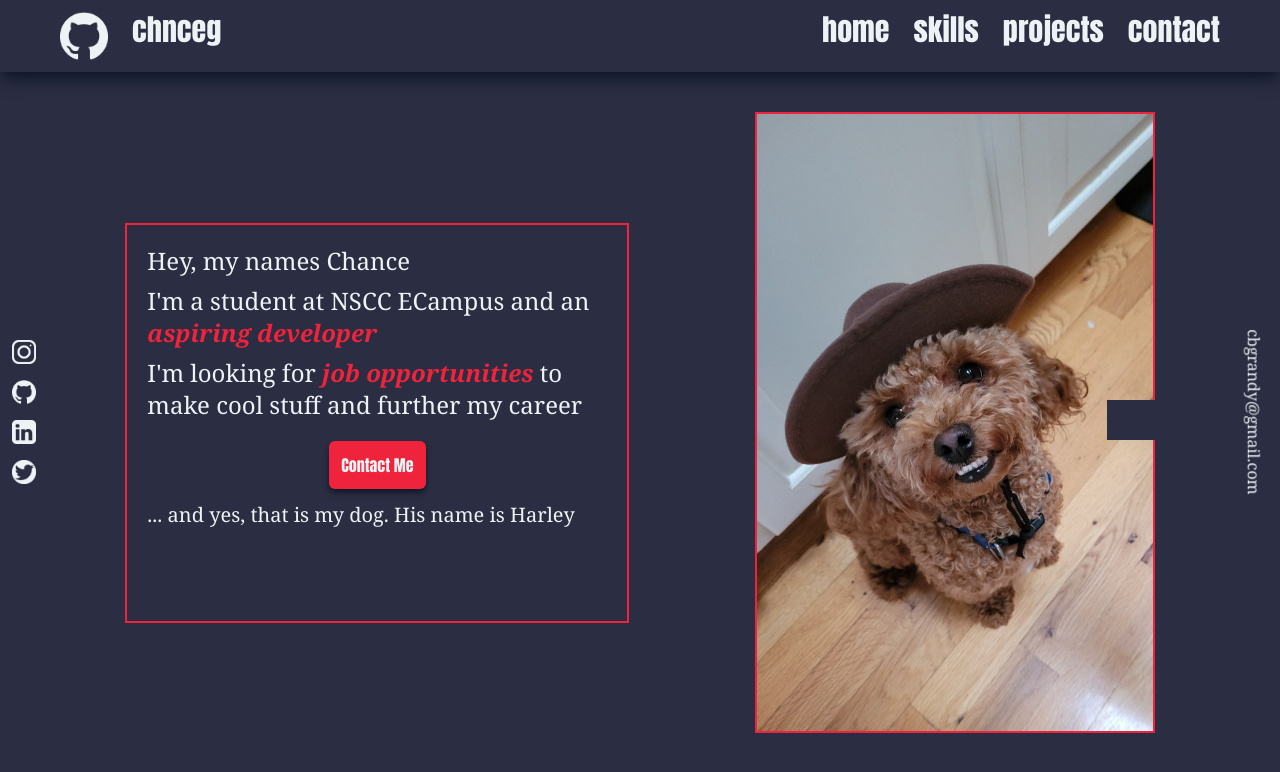
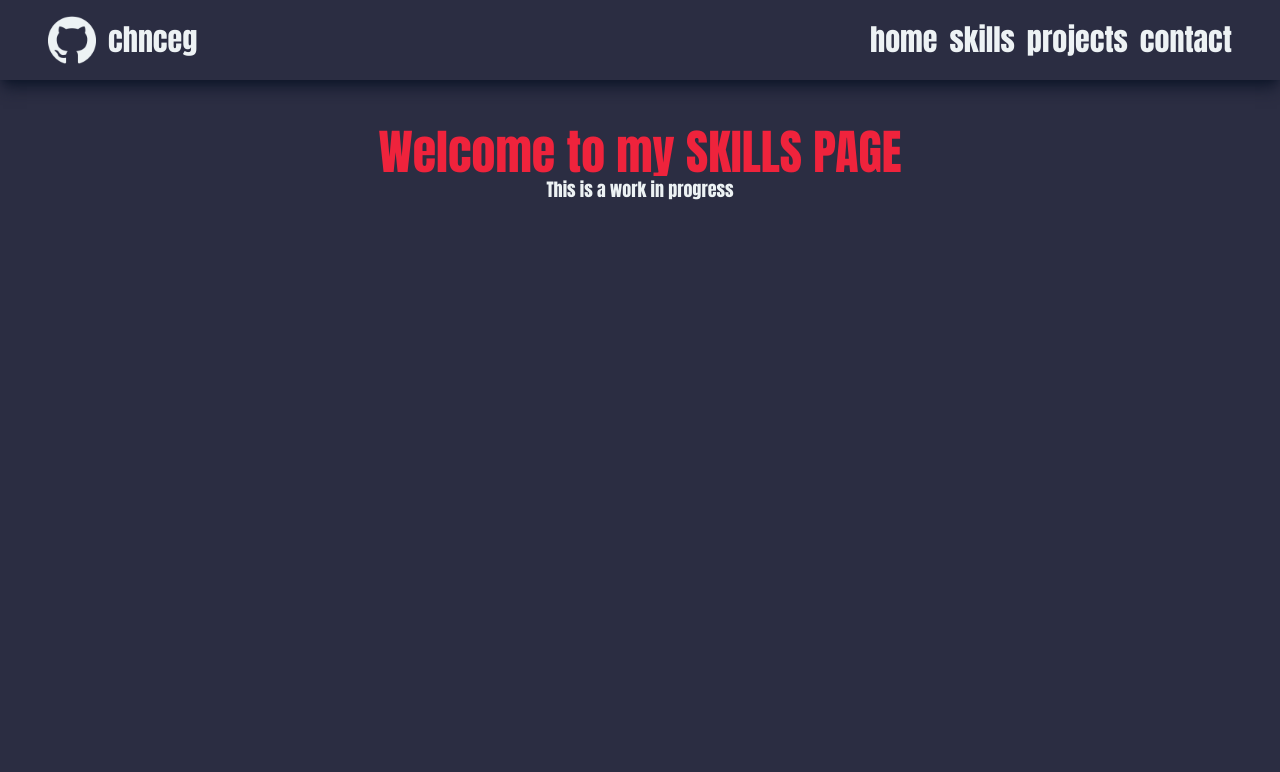
Before and after one commit to ChnceG/ChnceG.github.io, a React (Vite) app: page /Skills in a window 1280 px wide. Shown: the top 772 px of the page. Built offline with nearby package versions, Linux system fonts and the light colour scheme.

Commit message:
Multi Page layout + css fixes

```diff
--- a/package.json
+++ b/package.json
@@ -14,6 +14,8 @@
     "postcss": "^8.4.33",
     "react": "^18.2.0",
     "react-dom": "^18.2.0",
+    "react-router-dom": "^6.22.0",
+    "styled-components": "^6.1.8",
     "tailwindcss": "^3.4.1"
   },
   "devDependencies": {
--- a/src/App.tsx
+++ b/src/App.tsx
@@ -1,35 +1,25 @@
 import Navbar from './components/Navbar'
-import InfoBox from './components/InfoBox'
-import Button from './components/Button'
-import SocialIcons from './components/SocialIcons'
-import Email from './components/Email'
-import harleyImage from './assets/harley_full.jpg'
+import {
+  BrowserRouter as Router,
+  Routes,
+  Route,
+} from 'react-router-dom'
+import Home from './pages/Home'
+import Skills from './pages/Skills'
+import Projects from './pages/Projects'
+import Contact from './pages/Contact'
+
 
 export default function App() {
   return (
-    <div>
+    <Router>
       <Navbar />
-      <div className='flex justify-evenly mt-10'>
-        <SocialIcons className='m-3' />
-        <InfoBox className='h-[400px] self-center'>
-          <div className='p-5 w-[500px]'>
-            <p className='text-2xl mb-2'>Hey, my names Chance</p>
-            <p className='text-2xl mb-2'>I'm a student at NSCC ECampus and an <i><b>aspiring developer</b></i></p>
-            <p className='text-2xl mb-2'>I'm looking for <i><b>job opportunities</b></i> to make cool stuff and further my career</p>
-            <div className='flex justify-center'>
-              <Button className='m-3'>
-                Contact Me
-              </Button>
-            </div>
-
-            <p className='text-xl mb-2'>... and yes, that is my dog. His name is Harley</p>
-          </div>
-        </InfoBox>
-        <InfoBox className='w-[400px]'>
-          <img src={harleyImage} alt="Harley the dog" />
-        </InfoBox>
-        <Email email="cbgrandy@gmail.com" />
-      </div>
-    </div>
+      <Routes>
+        <Route path="/" element={<Home />} />
+        <Route path="/Skills" element={<Skills />} />
+        <Route path="/projects" element={<Projects />} />
+        <Route path="/contact" element={<Contact />} />
+      </Routes>
+    </Router>
   )
 }
--- a/src/components/Navbar.tsx
+++ b/src/components/Navbar.tsx
@@ -1,18 +1,17 @@
+import React from 'react';
+import { Link } from 'react-router-dom';
 import gitImage from '../assets/git.png';
 
-export default function Navbar(): JSX.Element {
+export default function Navbar() : JSX.Element {
     return (
-        <nav className='mb-3 text-2xl flex shadow-slate-900 shadow-lg justify-between'>
-            <div className='ml-12 flex'>
-                <img src={gitImage} alt='logo' className='h-12 w-12 m-3' />
-                <h1 className='text-3xl m-3'>chnceg</h1>
-            </div>
-            <div className='flex mr-12'>
-                <h1 className='text-3xl m-3'>home</h1>
-                <h1 className='text-3xl m-3'>skills</h1>
-                <h1 className='text-3xl m-3'>projects</h1>
-                <h1 className='text-3xl m-3'>contact</h1>
-            </div>
+        <nav className='h-[80px] flex shadow-slate-900 shadow-lg justify-between items-center px-12 gap-3 mb-12'>
+            <img src={gitImage} alt='logo' className='h-12 w-12' />
+            <h1 className='text-3xl'>chnceg</h1>
+            <div className='grow'></div>
+            <h1 className='text-3xl'> <Link to="/">home</Link> </h1>
+            <h1 className='text-3xl'> <Link to="/Skills">skills</Link> </h1>
+            <h1 className='text-3xl'> <Link to="/Projects">projects</Link> </h1>
+            <h1 className='text-3xl'> <Link to="/Contact">contact</Link> </h1>
         </nav>
     );
 }
--- a/src/index.css
+++ b/src/index.css
@@ -22,3 +22,13 @@ b {
     font-family: 'Cambria', sans-serif;
     color: #EF233C;
 }
+
+.accordion {
+    transition: max-height 0.5s ease-in-out;
+    overflow: hidden;
+    max-height: 0;
+  }
+
+  .accordion-open {
+    max-height: 500px;
+  }
--- /dev/null
+++ b/src/pages/Contact.tsx
@@ -0,0 +1,10 @@
+export default function Contact() {
+    return (
+        <div>
+            <div className="flex flex-col justify-center items-center">
+                <h1 className="text-5xl font-impact text-bold-red">Welcome to my CONTACT PAGE</h1>
+                <p className="text-lg font-impact text-text-offwhite">This is a work in progress</p>
+            </div>
+        </div>
+    )
+ }
--- /dev/null
+++ b/src/pages/Home.tsx
@@ -0,0 +1,33 @@
+import InfoBox from '../components/InfoBox'
+import Button from '../components/Button'
+import SocialIcons from '../components/SocialIcons'
+import Email from '../components/Email'
+import harleyImage from '../assets/harley_full.jpg'
+
+export default function Home() {
+    return (
+        <div>
+            <div className='flex justify-evenly mt-10'>
+                <SocialIcons className='m-3' />
+                <InfoBox className='h-[400px] self-center'>
+                <div className='p-5 w-[500px]'>
+                    <p className='text-2xl mb-2'>Hey, my names Chance</p>
+                    <p className='text-2xl mb-2'>I'm a student at NSCC ECampus and an <i><b>aspiring developer</b></i></p>
+                    <p className='text-2xl mb-2'>I'm looking for <i><b>job opportunities</b></i> to make cool stuff and further my career</p>
+                    <div className='flex justify-center'>
+                    <Button className='m-3'>
+                        Contact Me
+                    </Button>
+                    </div>
+
+                    <p className='text-xl mb-2'>... and yes, that is my dog. His name is Harley</p>
+                </div>
+                </InfoBox>
+                <InfoBox className='w-[400px]'>
+                <img src={harleyImage} alt="Harley the dog" />
+                </InfoBox>
+                <Email email="cbgrandy@gmail.com" />
+            </div>
+        </div>
+    )
+}
--- /dev/null
+++ b/src/pages/Projects.tsx
@@ -0,0 +1,16 @@
+import { useState } from 'react';
+import { projectData } from '../util/ProjectData';
+import '../index.css';
+
+const Projects = () => {
+  return (
+    <div>
+      <div className="flex flex-col justify-center items-center">
+        <h1 className="text-5xl text-bold-red">Welcome to my PROJECTS</h1>
+        <p className="text-lg text-text-offwhite">This is a work in progress</p>
+      </div>
+    </div>
+  );
+};
+
+export default Projects;
--- /dev/null
+++ b/src/pages/Skills.tsx
@@ -0,0 +1,10 @@
+export default function Skills() {
+    return (
+        <div>
+            <div className="flex flex-col justify-center items-center">
+                <h1 className="text-5xl font-impact text-bold-red">Welcome to my SKILLS PAGE</h1>
+                <p className="text-lg font-impact text-text-offwhite">This is a work in progress</p>
+            </div>
+        </div>
+    )
+}
--- /dev/null
+++ b/src/util/ProjectData.ts
@@ -0,0 +1,23 @@
+export const projectData = [
+    {
+        title: 'NSCC Job Bot - May 2023',
+        image: 'https://via.placeholder.com/150',
+        description: 'A Discord bot made with NodeJS for scraping job postings',
+        content: 'I made this bot to help myself and others keep an eye on job postings in the IT section of the NSCC job board. It was part of a research project I did for school and it helped teach Javascript and NodeJS.',
+        link: 'https://github.com',
+    },
+    {
+        title: 'Quickpoll.ca - January 2024 [WIP]',
+        image: 'https://via.placeholder.com/150',
+        description: 'A web app made with NextJS and Golang for creating and sharing polls',
+        content: `I, with a team of 3 others, made this web app as our Capstone project for school. It features a NextJS frontend and a Goland backend. It's a trial by fire in learning new technologies and working with a team.`,
+        link: 'https://github.com',
+    },
+    {
+        title: 'Portfolio - October 2023',
+        image: 'https://via.placeholder.com/150',
+        description: 'My old portfolio website made with HTML, CSS, and Bootstrap',
+        content: 'This is the original website that this one is based on. It was my second time making a portfolio and it helped teach me the ins and outs of web development.',
+        link: 'https://github.com',
+    }
+];
--- a/tailwind.config.js
+++ b/tailwind.config.js
@@ -3,7 +3,8 @@ export default {
   content: [
     "./index.html",
     "./src/**/*.{js,ts,jsx,tsx}",
-    "./src/components/**/*.{js,ts,jsx,tsx}"
+    "./src/components/**/*.{js,ts,jsx,tsx}",
+    "./src/pages/**/*.{js,ts,jsx,tsx}",
   ],
   theme: {
     extend: {
```
Also changed, not shown: 1 other file (tests, documents, lock files or other folders).
